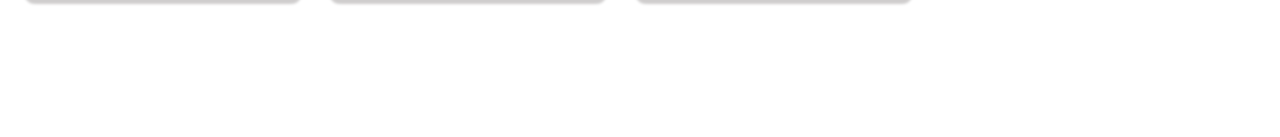
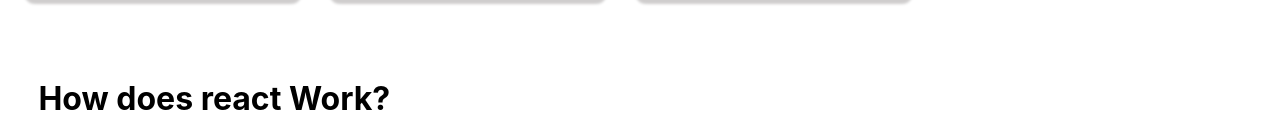
Before and after one commit to ariyanabdullah/Dhaka-GYM, a React (Create React App) app: page / in a window 1280 px wide. Shown: the part 933-1070 px from the top of the page. Before the commit the page ends 991 px from the top, so only its background shows below. Built offline with nearby package versions, Linux system fonts and the light colour scheme.

Commit message:
first question added

```diff
--- a/src/component/Question/Question.css
+++ b/src/component/Question/Question.css
@@ -0,0 +1,4 @@
+.all-Question {
+    margin-left: 3%;
+    margin-right: 3%;
+}
--- a/src/component/Question/Question.js
+++ b/src/component/Question/Question.js
@@ -3,8 +3,10 @@
 
 const Question = () => {
     return (
-        <div>
-
+        <div className='all-Question'>
+              <div className="first-question">
+                <h1>How does react Work?</h1>
+              </div>
         </div>
     );
 };
```
